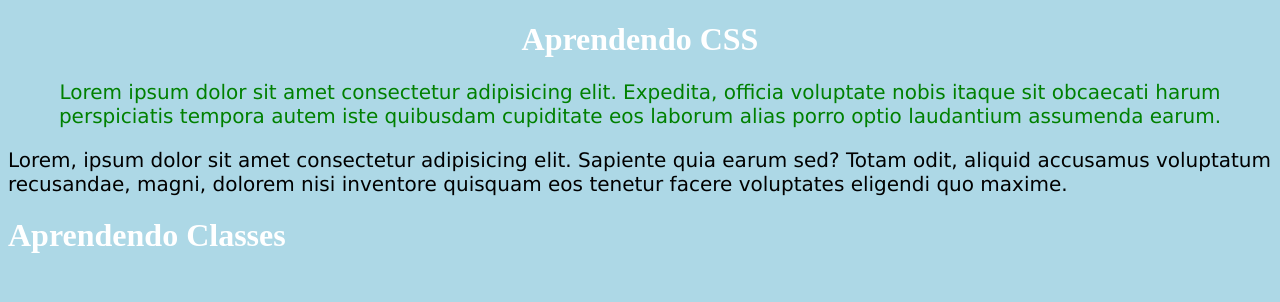
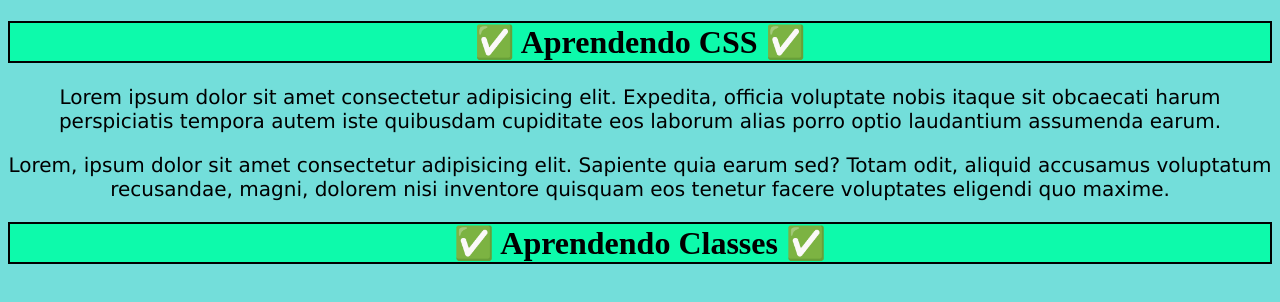
Before and after one commit to henriquebertellini/aprendendoCSS, a plain HTML site: page index.html in a window 1280 px wide. Drawn offline with Linux system fonts and the light colour scheme.

Commit message:
update 3

```diff
--- a/index.html
+++ b/index.html
@@ -11,9 +11,9 @@
 <body>
 
 
-    <h1 class="center">Aprendendo CSS</h1>
-    <p id="para" class="center fonte-verde">Lorem ipsum dolor sit amet consectetur adipisicing elit. Expedita, officia voluptate nobis itaque sit obcaecati harum perspiciatis tempora autem iste quibusdam cupiditate eos laborum alias porro optio laudantium assumenda earum.</p>
-    <p>Lorem, ipsum dolor sit amet consectetur adipisicing elit. Sapiente quia earum sed? Totam odit, aliquid accusamus voluptatum recusandae, magni, dolorem nisi inventore quisquam eos tenetur facere voluptates eligendi quo maxime.</p>
-    <h1>Aprendendo Classes</h1>
+    <h1 class="center fonte-preta">✅ Aprendendo CSS ✅</h1>
+    <p id="para" class="center fonte-preta">Lorem ipsum dolor sit amet consectetur adipisicing elit. Expedita, officia voluptate nobis itaque sit obcaecati harum perspiciatis tempora autem iste quibusdam cupiditate eos laborum alias porro optio laudantium assumenda earum.</p>
+    <p id="para" class="center fonte-preta">Lorem, ipsum dolor sit amet consectetur adipisicing elit. Sapiente quia earum sed? Totam odit, aliquid accusamus voluptatum recusandae, magni, dolorem nisi inventore quisquam eos tenetur facere voluptates eligendi quo maxime.</p>
+    <h1 class="center fonte-preta">✅ Aprendendo Classes ✅</h1>
 </body>
 </html>
--- a/style.css
+++ b/style.css
@@ -1,14 +1,12 @@
 body {
-    background-color: lightblue;
+    background-color: #73DEDA;
   }
 
   h1 {
-    color: white;
+    background-color: #0DFAAB;
+    color: rgb(255, 255, 255);
+    border: 2px solid rgb(0, 0, 0);
 
-  }
-
-  .center {
-    text-align: center;
   }
 
   p {
@@ -16,11 +14,35 @@ body {
     font-size: 20px;
   }
 
-#para {
+  /* Class */
+
+  .fonte-cor {
+    color: #ACCCFC;
+  }
+
+  .fonte-preta {
+    color:rgb(0, 0, 0)
+  }
+
+  .fonte-azul-verde {
+    color:#00C1F4
+
+  }
+
+  .fonte-azul-escuro {
+    color: #0D4AFA;
+  }
+
+  .fonte-verde {
+    color: green;
+  }
+
+  .center {
+    text-align: center;
+  }
+
+  /* ID */
+  #para {
     font-family: verdana;
     font-size: 20px;
-}
-
-.fonte-verde {
-  color: green;
-}
+  }
```
